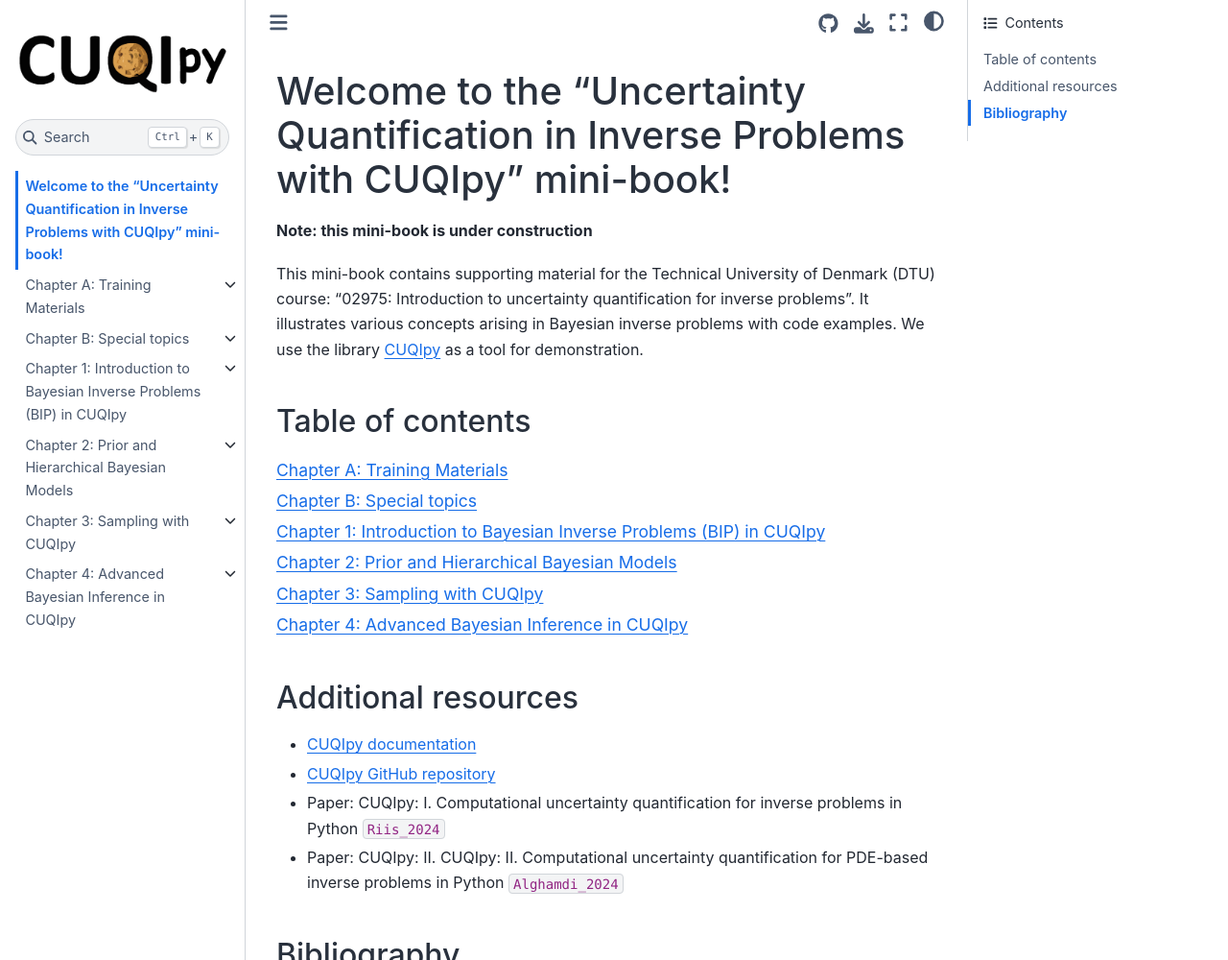
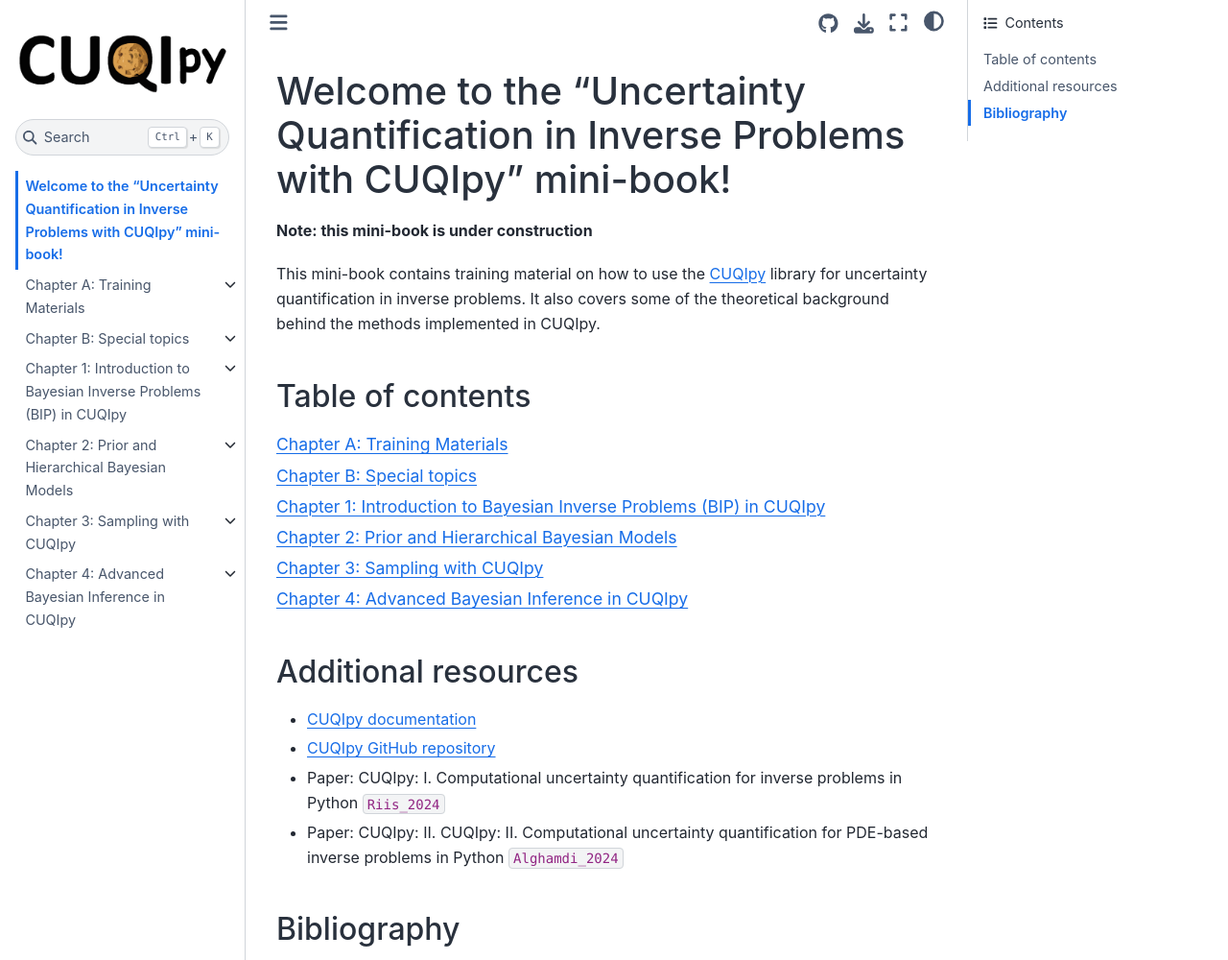
Before and after one commit to amal-ghamdi/CUQI-Book-test, a Jupyter Book: the page built from intro.md, in a window 1280 px wide and 1272 px high, cut to the strip 0-1000 px from the top of the window. Shown: the whole strip at 96% size. Built offline with Jupyter Book 1.0.4 settings and Sphinx 7.4.7 and the Sphinx Book theme 1.1.4, drawn with Linux system fonts in a browser that asks for light colours; pages that are not in the unit, such as notebooks, are missing from menus; cross-references to code outside the pages are shown as plain code.

Commit message:
update intro

```diff
--- a/intro.md
+++ b/intro.md
@@ -2,10 +2,7 @@
 
 **Note: this mini-book is under construction**
 
-This mini-book contains supporting material for the Technical University of Denmark (DTU)
-course: "02975: Introduction to uncertainty quantification for inverse problems". It
-illustrates various concepts arising in Bayesian inverse problems with code examples.
-We use the library [CUQIpy](https://github.com/CUQI-DTU/CUQIpy) as a tool for demonstration.
+This mini-book contains training material on how to use the [CUQIpy](https://github.com/CUQI-DTU/CUQIpy) library for uncertainty quantification in inverse problems. It also covers some of the theoretical background behind the methods implemented in CUQIpy.
 
 
 ## Table of contents
```
